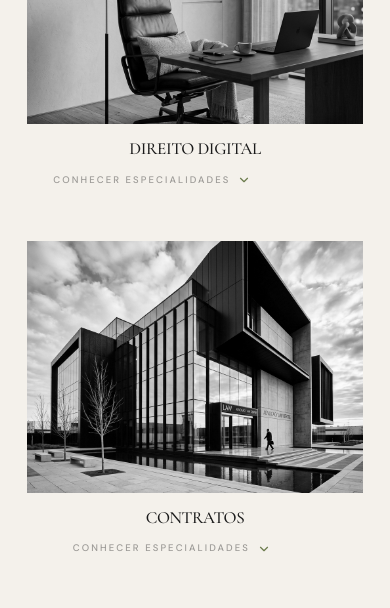
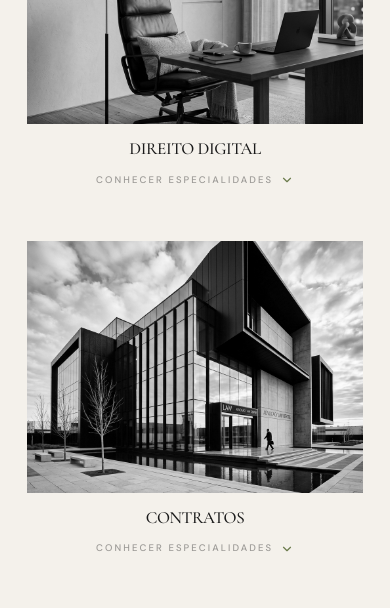
Before and after one commit to anacquesta/mariapaula-project, a React (Vite) app: page / in a window 390 px wide. Shown: the part 1680-2288 px from the top of the page. Built offline with nearby package versions, Linux system fonts and the light colour scheme; the HTML template or start-up script is replaced by a standard one.

Commit message:
Fix centering of area titles and buttons in Areas section on mobile

```diff
--- a/src/components/site/Areas.tsx
+++ b/src/components/site/Areas.tsx
@@ -133,8 +133,8 @@ const Areas = () => {
                   className="w-full h-full object-cover grayscale group-hover:grayscale-0 transition-all duration-700 scale-100 group-hover:scale-105"
                 />
               </div>
-              <div className="space-y-4">
-                <h3 className="serif text-xl tracking-tight text-charcoal leading-tight">{area.title}</h3>
+              <div className="space-y-4 flex flex-col items-center md:items-start w-full">
+                <h3 className="serif text-xl tracking-tight text-charcoal leading-tight text-center md:text-left">{area.title}</h3>
 
                 <button
                   onClick={() => toggleExpand(area.id)}
```
